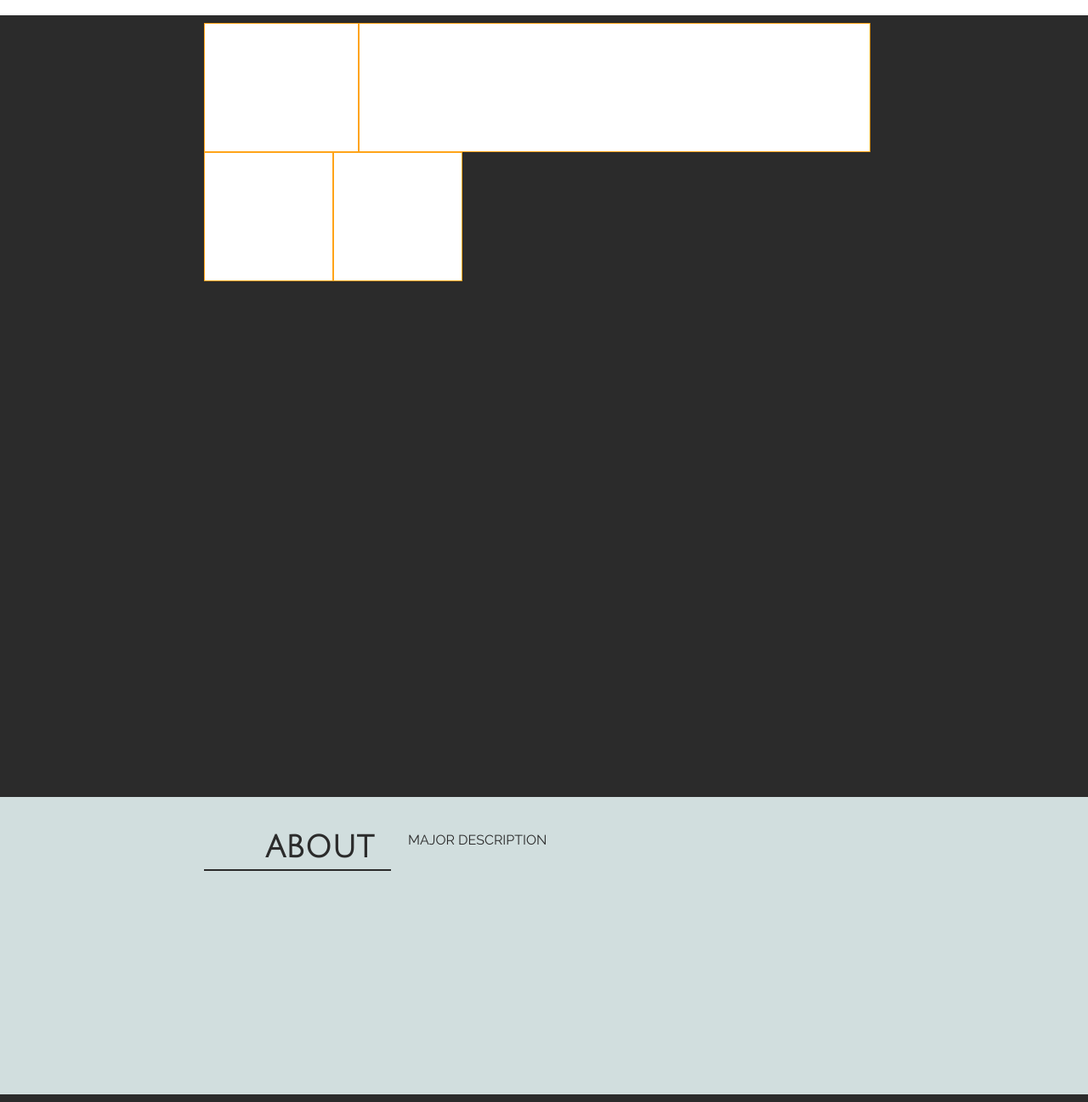
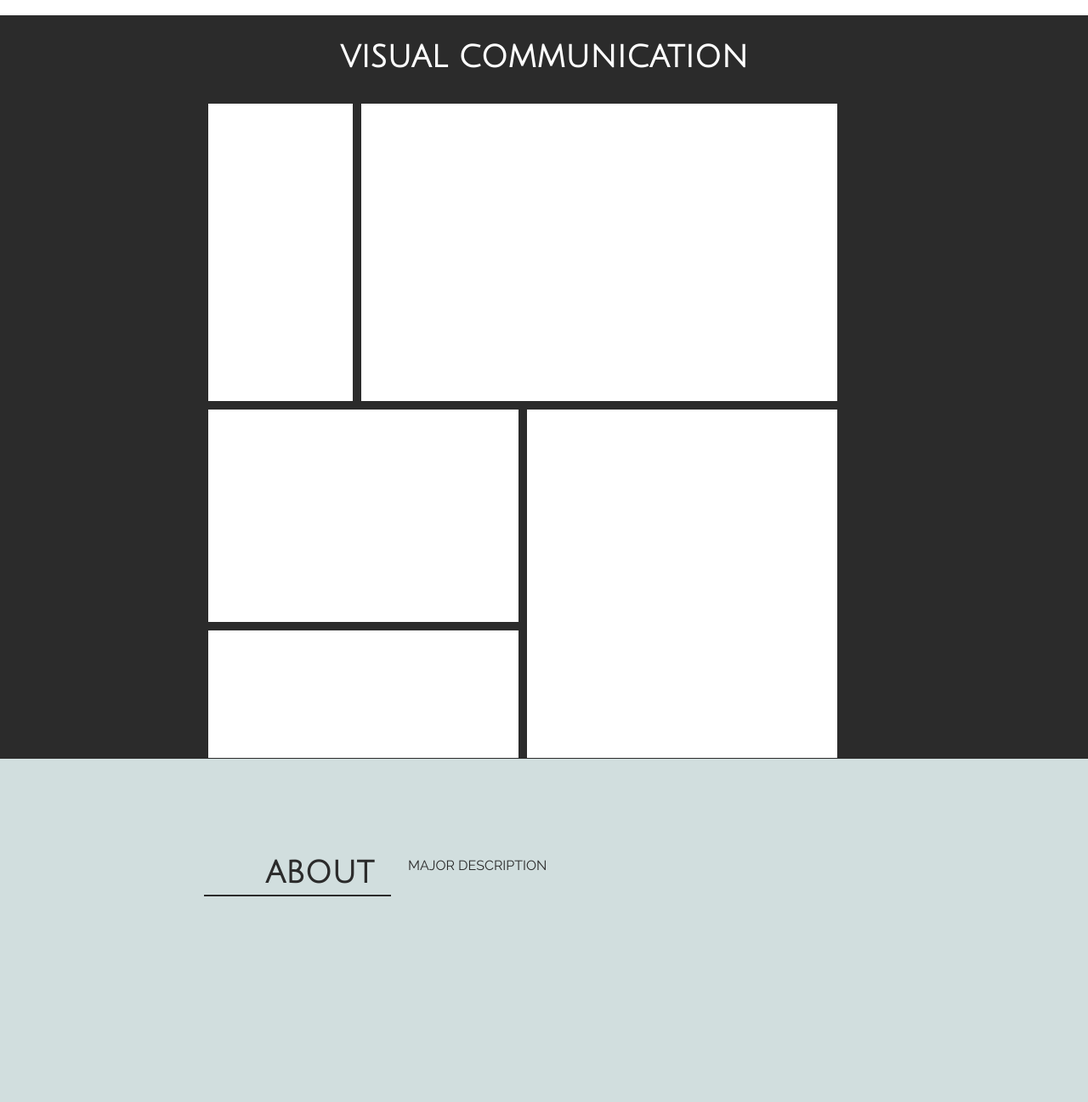
Before and after one commit to krpinkney/Assessment-2, a plain HTML site: page vcd.html in a window 1280 px wide. Shown: the part 82-1379 px from the top of the page at 85% size. Drawn offline with nearby package versions, Linux system fonts and the light colour scheme.

Commit message:
assessment WIP

```diff
--- a/styles.css
+++ b/styles.css
@@ -160,13 +160,13 @@ header, nav {
     margin:auto;
 }
 
-#majors , #about , #contact  {
-    margin-top: -50px;
-    padding-top: 50px;
+#majorsBackground , #aboutBackground , #contactBackground  {
+    margin-top: -75px;
+    padding-top: 75px;
 }
 
 #majorsBackground {
-    height: 1100px;
+    height: 1300px;
     margin:auto;
 }
 
@@ -192,7 +192,7 @@ header, nav {
 
 #aboutBackground {
     background-color: #d1dede;
-    height: 350px;
+    height: 425px;
 }
 
 .about {
@@ -250,7 +250,6 @@ header, nav {
     float: right;
 }
 
-
 #button {
     background-color:White;
     width:130px;
@@ -274,38 +273,44 @@ header, nav {
 .images {
     max-width: 800px;
     margin:auto;
-    height: 1000px;
+    height: 950px;
     padding-top: 100px;
     text-align: center;
-    padding: 10px;
+    padding-top: 100px;
 }
 
-
-.group1 , .group2 , .group3 , .group4 {
+.group1 , .group2 , .group3 , .group4 , .group5 {
         background-color: white;
-        border: solid #FFA418 1px;
+        margin: 5px 5px 5px 5px;
 }
 
 .group1 {
     float:left;
-    width: 180px;
-    height: 150px;
+    width: 170px;
+    height: 350px;
 }
 
 .group2 {
     float:left;
-    width: 600px;
-    height: 150px;
+    width: 560px;
+    height: 350px;
 }
 
 .group3 {
     float:left;
-    width: 150px;
-    height: 150px;
+    width: 365px;
+    height: 250px;
 }
 
 .group4 {
-    float:left;
-    width: 150px;
+    float:right;
+    width: 365px;
+    height: 410px;
+    margin-right: 55px;
+}
+
+.group5 {
+    float: left;
+    width: 365px;
     height: 150px;
 }
--- a/majors.html
+++ b/vcd.html
@@ -40,6 +40,10 @@
     </div>
 
     <div class="group4">
+
+    </div>
+
+    <div class="group5">
 
     </div>
 </div>
```
